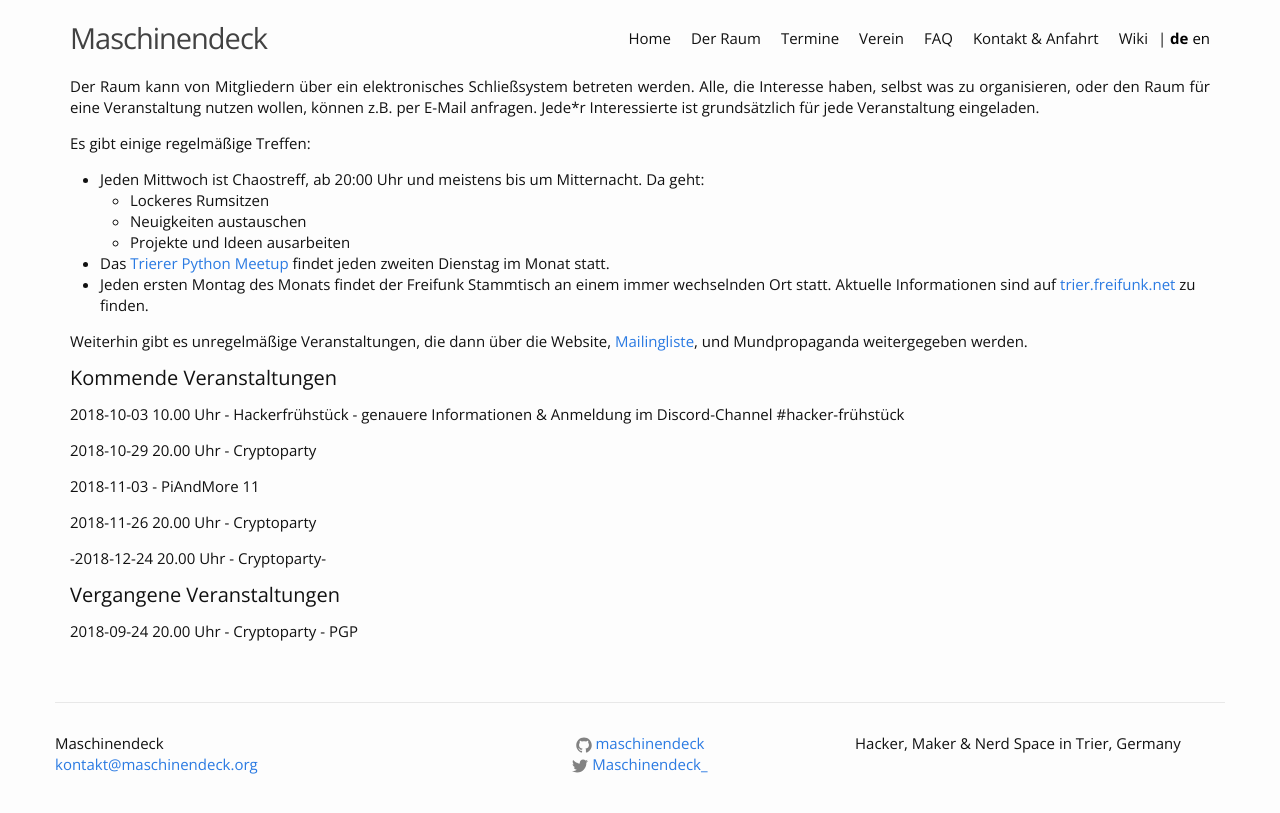
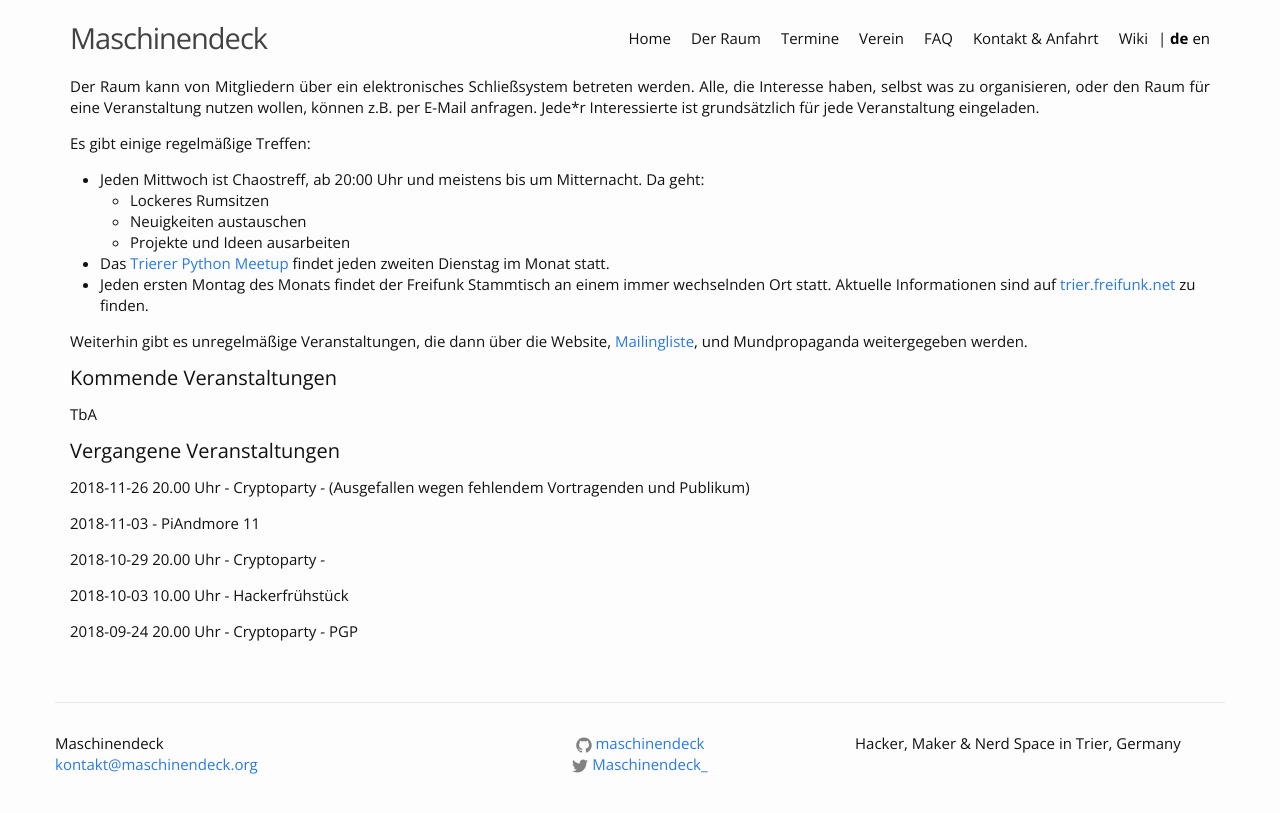
Before and after one commit to maschinendeck/maschinendeck.github.io, a Jekyll site: the page built from events.md, in a window 1280 px wide. Shown: the top 813 px of the page. Built offline with Jekyll 4.4.1, drawn with Linux system fonts in a browser that asks for light colours.

Commit message:
updated events

```diff
--- a/events.md
+++ b/events.md
@@ -27,22 +27,21 @@ Weiterhin gibt es unregelmäßige Veranstaltungen, die dann über die Website, [
 
 
 #### Kommende Veranstaltungen
-
 <p class="upcoming-events"></p>
 
-2018-10-03 10.00 Uhr - Hackerfrühstück - genauere Informationen & Anmeldung im Discord-Channel #hacker-frühstück
-
-2018-10-29 20.00 Uhr - Cryptoparty
-
-2018-11-03           - PiAndMore 11
-
-2018-11-26 20.00 Uhr - Cryptoparty
-
--2018-12-24 20.00 Uhr - Cryptoparty-
+TbA
 
 #### Vergangene Veranstaltungen
 
 <p class="previous-events"></p>
+
+2018-11-26 20.00 Uhr - Cryptoparty - (Ausgefallen wegen fehlendem Vortragenden und Publikum)
+
+2018-11-03           - PiAndmore 11
+
+2018-10-29 20.00 Uhr - Cryptoparty -
+
+2018-10-03 10.00 Uhr - Hackerfrühstück
 
 2018-09-24 20.00 Uhr - Cryptoparty - PGP
 
```
Also changed, not shown: events_en.md (+8 -0 lines).
